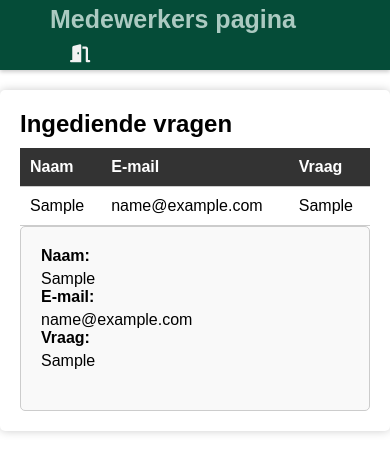
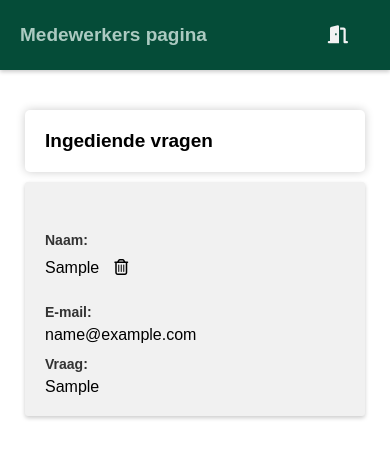
Before and after one commit to kokloler/gooi-het-in-de-bak, a PHP site: page /medewerker.php in a window 390 px wide. Shown: the top 473 px of the page. Run offline with PHP 8.4, Linux system fonts and the light colour scheme; the visitor is signed in with stand-in values (Sample User, id 1); tables that the repository leaves empty or names only in its code hold one stand-in row (values such as "Sample post"); some libraries are stand-ins or nearby versions.

Commit message:
verwijder_button

```diff
--- a/medewerker/medewerker.css
+++ b/medewerker/medewerker.css
@@ -1,11 +1,13 @@
 /* Tabelstijl */
 .table-container {
-    max-width: 800px;
-    margin: 20px auto;
+    max-width: 800px; /* Maximale breedte van 800px */
+    width: calc(100% - 50px); /* 100% min 20px aan beide zijden */
+    margin: 0 auto; /* Plaats de tabel in het midden van de pagina */
     background-color: white;
     padding: 20px;
     border-radius: 5px;
     box-shadow: 0 0 10px rgba(0, 0, 0, 0.2);
+    margin-top: 40px;
 }
 
 table {
@@ -32,24 +34,64 @@ table tbody tr:nth-child(even) {
 
 /* Responsieve lijststijl */
 .overzicht-container {
-    border: 1px solid #ccc;
-    padding: 20px;
-    border-radius: 5px;
-    background-color: #f9f9f9;
+    max-width: calc(100% - 50px);
+    margin: 10px auto;
+    background-color: transparent;
+    border: none;
+    padding: 0;
+    display: none;
 }
 
 .overzicht-item {
     margin-bottom: 20px;
+    padding: 20px;
+    background-color: #f1f1f1;
+    border-radius: 3px;
+    box-shadow: 0 2px 4px rgba(0, 0, 0, 0.2);
 }
 
 .overzicht-item strong {
     display: block;
     font-weight: bold;
-    margin-bottom: 5px;
+    font-size: 18px;
+    color: #333;
+    margin-bottom: 6px;
+    margin-top: 12px;
 }
 
 .overzicht-item span {
     font-weight: bold;
+    color: #555;
+    font-size: 16px;
+}
+
+/* Stijl voor de lijst op schermen kleiner dan 769px */
+@media (max-width: 768px) {
+    .overzicht-container {
+        display: block; /* Toon de lijst op kleinere schermen */
+    }
+
+    table {
+        display: none; /* Verberg de tabel op kleinere schermen */
+    }
+
+    h2 {
+        box-shadow: 0 2px 4px rgba(0, 0, 0, 0);
+    }
+}
+
+@media (max-width: 450px) {
+    .overzicht-item strong {
+        font-size: 14px; /* Kleinere tekstgrootte voor kopjes */
+    }
+
+    .overzicht-item span {
+        font-size: 12px; /* Kleinere tekstgrootte voor de tekst in de tabel */
+    }
+
+    h2 {
+        font-size: 19px; /* Kleinere tekstgrootte voor h2 */
+    }
 }
 
 /* Stijl voor de lijst op grotere schermen */
@@ -59,7 +101,34 @@ table tbody tr:nth-child(even) {
     }
 }
 
-/* <--- Algemene pagina style ---> */
+/* Stijl voor de verwijderknop */
+.delete-button {
+    color: rgb(0, 0, 0);
+    padding: 5px 10px;
+    border: none;
+    cursor: pointer;
+    display: inline-block; /* Zet de knop als inline-blok om marges toe te passen */
+    margin-bottom: 10px; /* Voeg een marge aan de onderkant toe */
+}
+
+.delete-button i {
+    margin-left: 5px;
+}
+
+.delete-button:hover {
+    color: red;
+    transition: background-color 0.2s;
+}
+
+.delete-button i {
+    transition: transform 0.2s;
+}
+
+.delete-button:hover i {
+    transform: scale(1.2);
+    transition: transform 0.2s;
+}
+
 body {
     margin-top: 0px;
     margin-left: 0px;
@@ -131,13 +200,28 @@ nav ul li a:hover{
  nav .logo {
      font-size: 22px; /* Verminder de tekstgrootte van de titel op kleinere schermen */
  }
+ .fa-door-open{
+    margin-right: -20px;
 }
-@media (max-width: 370px) {
+}
+@media (max-width: 410px) {
  nav .logo {
      font-size: 19px; /* Verminder de tekstgrootte van de titel op kleinere schermen */
      margin-left: -30px;
  }
+ .fa-door-open{
+    margin-right: -19px;
 }
+}
+@media (max-width: 320px) {
+    nav .logo {
+        font-size: 16px; /* Verminder de tekstgrootte van de titel op kleinere schermen */
+        margin-left: -35px;
+    }
+    .fa-door-open{
+        margin-right: -30px;
+    }
+   }
 }
 
 /* deur pictogram */
@@ -146,7 +230,7 @@ nav ul li a:hover{
      font-size: 24px; /* Grootte van het pictogram*/
      text-decoration: none;
      transition: box-shadow 0.2s; /* Voeg een overgangseffect*/
-    margin-right: -22px;
+    margin-right: -25px;
 }
 /* Voeg schaduw toe bij hover */
 .icon-link:hover {
--- a/medewerker/medewerker.php
+++ b/medewerker/medewerker.php
@@ -49,6 +49,7 @@ mysqli_close($conn);
                 <th>Naam</th>
                 <th>E-mail</th>
                 <th>Vraag</th>
+                <th>Actie</th>
             </tr>
         </thead>
         <tbody>
@@ -64,7 +65,8 @@ mysqli_close($conn);
                     die("Connection failed: " . mysqli_connect_error());
                 }
 
-                    $sql = "SELECT naam, email, vraag FROM form";
+                $sql = "SELECT naam, email, vraag FROM form"; // Query om gegevens op te halen
+
                 $result = mysqli_query($conn, $sql);
 
                 if (mysqli_num_rows($result) > 0) {
@@ -73,16 +75,18 @@ mysqli_close($conn);
                         echo "<td>".$row['naam']."</td>";
                         echo "<td>".$row['email']."</td>";
                         echo "<td>".$row['vraag']."</td>";
+                        echo "<td><a href='verwijder_vraag.php?naam=" . $row['naam'] . "' class='delete-button'><i class='far fa-trash-alt'></i></a></td>";
                         echo "</tr>";
                     }
                 } else {
-                        echo "<tr><td colspan='3'>Geen gegevens beschikbaar</td></tr>";
+                    echo "<tr><td colspan='4'>Geen gegevens beschikbaar</td></tr>";
                 }
 
                 mysqli_close($conn);
             ?>
         </tbody>
     </table>
+</div>
 
 <div class="overzicht-container">
     <?php
@@ -97,13 +101,15 @@ mysqli_close($conn);
             die("Connection failed: " . mysqli_connect_error());
         }
 
-        $sql = "SELECT naam, email, vraag FROM form";
+        $sql = "SELECT naam, email, vraag FROM form"; // Query om gegevens op te halen
+
         $result = mysqli_query($conn, $sql);
 
         if (mysqli_num_rows($result) > 0) {
             while($row = mysqli_fetch_assoc($result)) {
                 echo "<div class='overzicht-item'>";
-                echo "<strong>Naam:</strong> " . $row['naam'];
+                echo "<br>";
+                echo "<strong>Naam:</strong> " . $row['naam']; echo "<a href='verwijder_vraag.php?naam=" . $row['naam'] . "' class='delete-button'><i class='far fa-trash-alt'></i></a>";
                 echo "<br>";
                 echo "<strong>E-mail:</strong> " . $row['email'];
                 echo "<br>";
@@ -117,7 +123,6 @@ mysqli_close($conn);
         mysqli_close($conn);
     ?>
  </div>
-</div>
 
 </body>
 </html>
--- a/recyclen/recyclen.html
+++ b/recyclen/recyclen.html
@@ -53,8 +53,12 @@
     </main>
 
     <footer>
-         <div class = "footer">&copy; 2023 Afvalrecycling </div>
+        <div class="footer">&copy; 2023 Afvalrecycling </div>
+        <div class="login-button">
+            <a href="../medewerker/login.php">Medewerker Login</a>
+        </div>
     </footer>
+
 </body>
 
 </html>
```
Also changed, not shown: faq/faq.html (+5 -2 lines), medewerker/verwijder_vraag.php (added, +33 -0 lines). Lines whose indentation alone changed are shown as unchanged.
